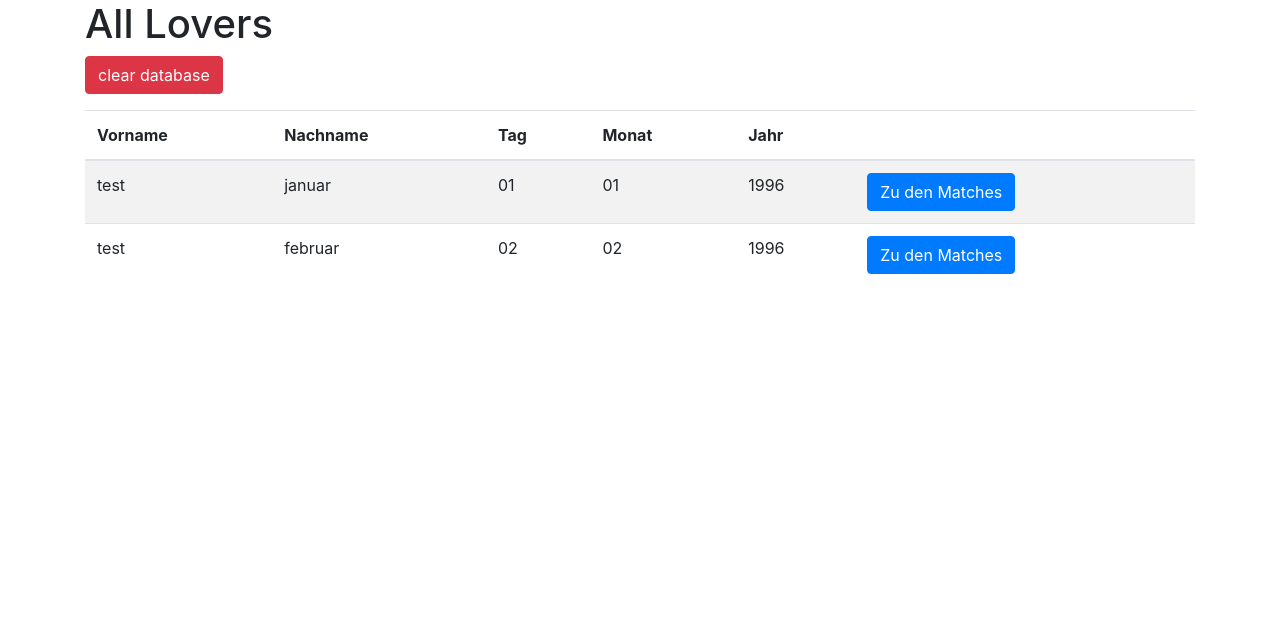
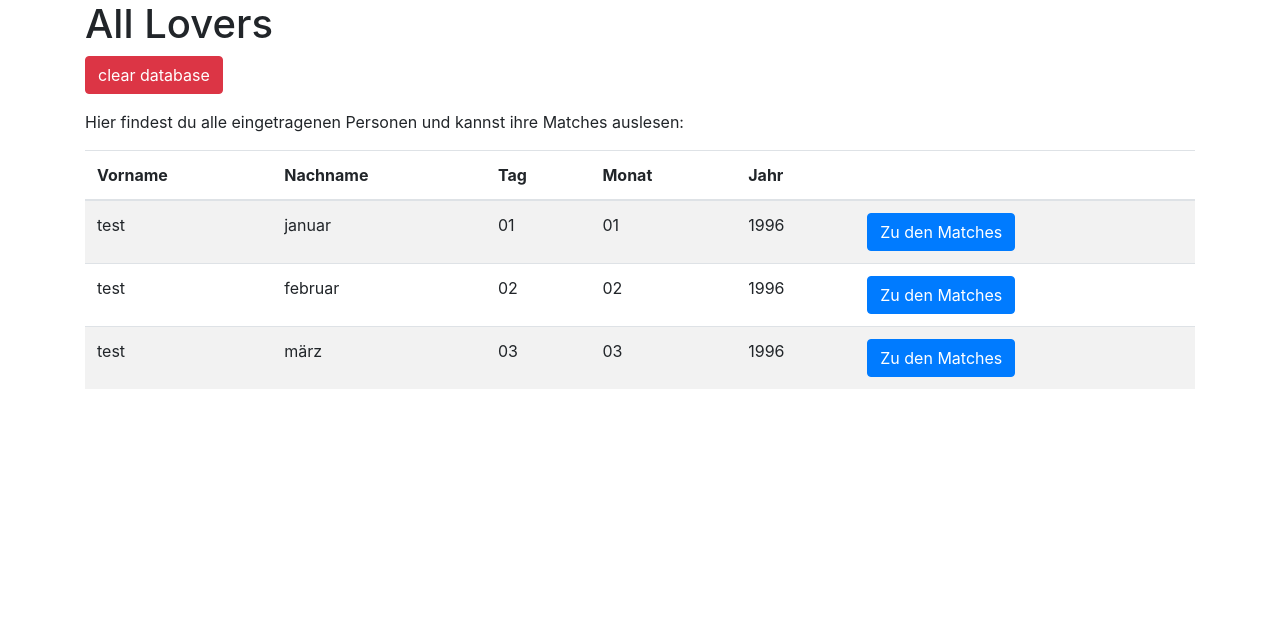
Before and after one commit to willioberhaensli/PROG2, a Flask app: page /all in a window 1280 px wide. Shown: the part 56-685 px from the top of the page. Run offline with Flask 2, Linux system fonts and the light colour scheme; some libraries are stand-ins or nearby versions.

Commit message:
Pages connected
- Begrüssung Entry-Page
- ALL-Datenerfassung

```diff
--- a/data/data.json
+++ b/data/data.json
@@ -1 +1 @@
-{"personen": {"person": {"januar@test.ch": {"vorname": "test", "nachname": "januar", "email": "januar@test.ch", "telefon": "123123123123", "tag": "01", "monat": "01", "jahr": "1996", "stunde": "", "minute": "", "stadt": ""}, "februar@test.ch": {"vorname": "test", "nachname": "februar", "email": "februar@test.ch", "telefon": "123123123123", "tag": "02", "monat": "02", "jahr": "1996", "stunde": "", "minute": "", "stadt": ""}}}}
+{"personen": {"person": {"januar@test.ch": {"vorname": "test", "nachname": "januar", "email": "januar@test.ch", "telefon": "123123123123", "tag": "01", "monat": "01", "jahr": "1996", "stunde": "", "minute": "", "stadt": ""}, "februar@test.ch": {"vorname": "test", "nachname": "februar", "email": "februar@test.ch", "telefon": "123123123123", "tag": "02", "monat": "02", "jahr": "1996", "stunde": "", "minute": "", "stadt": ""}, "maerz@test.ch": {"vorname": "test", "nachname": "m\u00e4rz", "email": "maerz@test.ch", "telefon": "123123123123", "tag": "03", "monat": "03", "jahr": "1996", "stunde": "03", "minute": "03", "stadt": "03"}}}}
--- a/main.py
+++ b/main.py
@@ -26,12 +26,14 @@ def index():
         stadt = request.form['stadt']
         rückgabe_string = "Hallo " + vorname + " herzlichen Dank fürs teilnehmen. Du wirst über deinen Sternenverwandten informiert, sobald sich alle deine Klassenkameraden eingetragen haben."
         returned_data = horosdate.eintrag_speichern(vorname, nachname, email, telefon, tag, monat, jahr, stunde, minute, stadt)
-        return rückgabe_string
+
+        return redirect(url_for('all', email=email))
     else:
         return render_template("horosdate.html")
 
 
-@app.route("/search", methods=['GET', 'POST'])
+@app.route("/search")
+@app.route("/search/")
 @app.route("/search/<email>", methods=['GET', 'POST'])
 def search(email=None):
     print(email)
@@ -40,9 +42,17 @@ def search(email=None):
 
 
 @app.route("/all")
-def add():
+@app.route("/all/")
+@app.route("/all/<email>", methods=['GET', 'POST'])
+def all(email=None):
     person_daten = data.load_json()
-    return render_template("all.html", daten=person_daten)
+    if email:
+        neue_person_daten = person_daten['personen']['person'][email]
+        print(neue_person_daten)
+    else:
+        neue_person_daten = None
+
+    return render_template("all.html", daten=person_daten, neue_person=neue_person_daten)
 
 
 @app.route("/clear_database")
--- a/templates/all.html
+++ b/templates/all.html
@@ -18,11 +18,22 @@
       </div></div>
 
 
+      <!-- falls gerade eine neue eingabe gemacht, entsprechende anzeige -->
+
+
 
     <!-- Auflistung in Tabelle aus JSON -->
 
+        {% if daten['personen']['person'] %}
+          {% if neue_person %}
+            <p>
+              Hallo {{ neue_person['vorname'] }}! <br>
+              <a href="{{ url_for('search', email=neue_person['email']) }}">Hier</a> geht's zu deinen Matches.<br><br>
+            </p>
+          {% endif %}
+
+          <p>Hier findest du alle eingetragenen Personen und kannst ihre Matches auslesen:</p>
           <form method="GET">
-        {%if daten%}
 
               <table class="table table-striped">
                 <thead>
@@ -54,8 +65,13 @@
                 </tbody>
               </table>
 
+          </form>
+
+        {% else %}
+
+        <p>Keine Daten vorhanden! - Bitte zuerst <a href="{{ url_for('index') }}">Personen erfassen</a>.</p>
+
         {% endif %}
-    </form>
 
 </div>
 
--- a/templates/navigation_template.html
+++ b/templates/navigation_template.html
@@ -13,7 +13,7 @@
                 <a class="nav-link {% if request.path == '/' or request.path == '/index' %}active{% endif %}" href="{{ url_for('index') }}">Find Love</a>
             </li>
             <li class="nav-item">
-                <a class="nav-link {% if request.path == '/all' %}active{% endif %}" href="{{ url_for('add') }}">All Lovers</a>
+                <a class="nav-link {% if request.path == '/all' %}active{% endif %}" href="{{ url_for('all') }}">All Lovers</a>
             </li>
             <li class="nav-item">
                 <a class="nav-link {% if request.path == '/search' %}active{% endif %}" href="{{ url_for('search') }}">Your destiny</a>
```
Also changed, not shown: 1 other file. Lines whose indentation alone changed are shown as unchanged.
